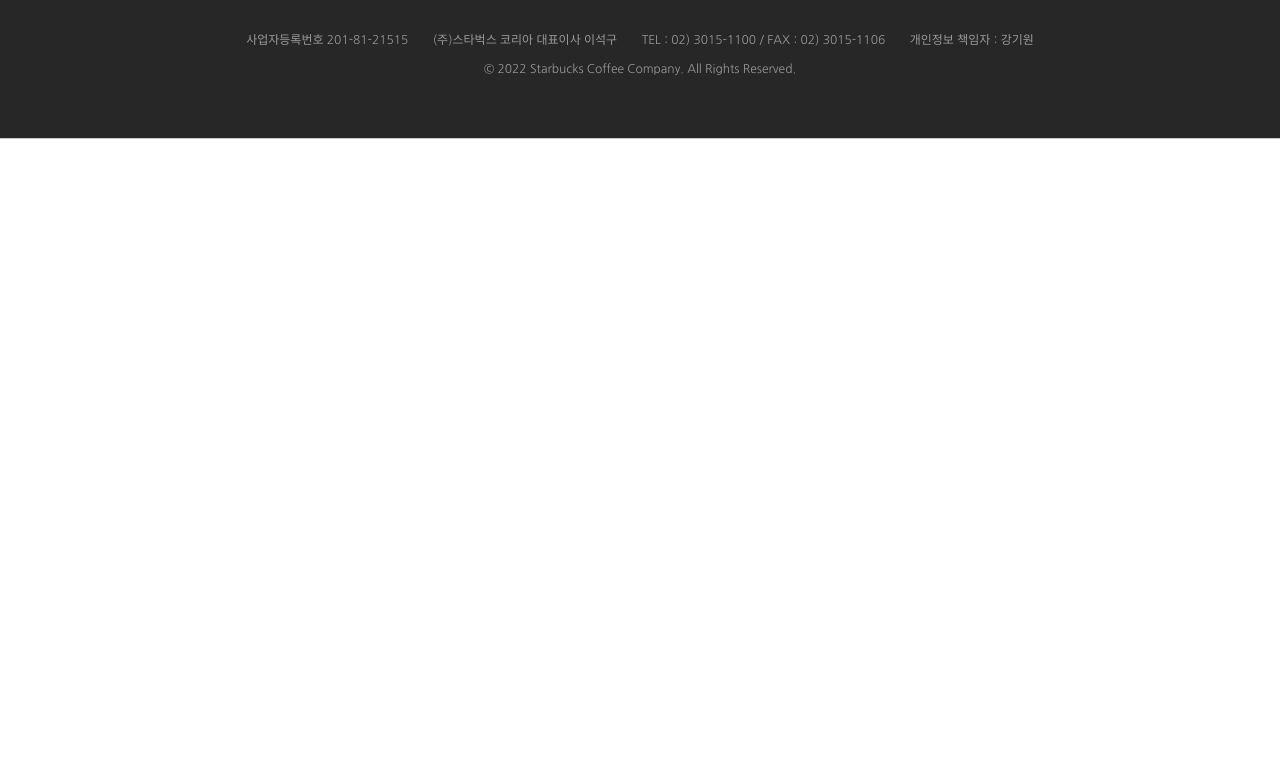
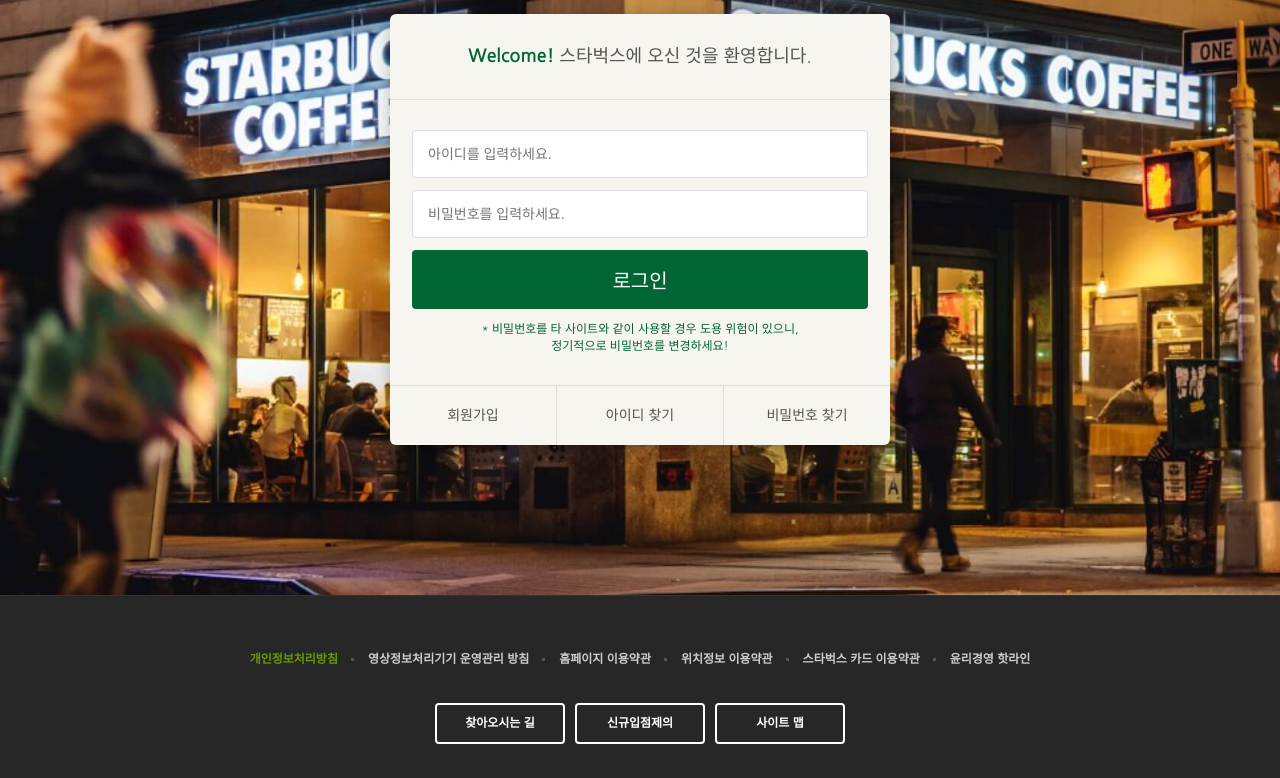
Before and after one commit to HongHaneul/starbucks, a plain HTML site: page signin/index.html in a window 1280 px wide. Shown: the part 272-1050 px from the top of the page. Before the commit the page ends 800 px from the top, so only its background shows below. Drawn offline with nearby package versions, Linux system fonts and the light colour scheme.

Commit message:
로그인 페이지 완성

```diff
--- /dev/null
+++ b/css/signin.css
@@ -0,0 +1,78 @@
+.signin {
+  margin-top: 120px;
+  padding: 100px 0 150px;
+  background-image: url("../images/signin_bg.jpg");
+  background-repeat: no-repeat;
+  background-position: center;
+  background-attachment: fixed;
+  background-size: cover;
+}
+.signin h1 {
+  color: #fff;
+  font-size: 30px;
+  font-weight: 700;
+  text-align: center;
+  margin-bottom: 24px;
+}
+.signin__card {
+  width: 500px;
+  margin: 0 auto;
+  border-radius: 6px;
+  background-color: #F6F5F0;
+  box-shadow: 2px 2px 20px rgba(0,0,0,.3);
+  color: #555;
+}
+.signin__card h2 {
+  padding: 30px;
+  font-size: 18px;
+  text-align: center;
+  border-bottom: 1px solid #ddd;
+}
+.signin__card h2 strong {
+  font-weight: 700;
+  color: #006633;
+}
+.signin__card form {
+  padding: 30px 22px;
+}
+.signin__card form input {
+  width: 100%;
+  margin-bottom: 12px;
+  padding: 15px;
+  border: 1px solid #ddd;
+  border-radius: 4px;
+  outline: none;
+  box-sizing: border-box;
+  font-size: 14px;
+}
+.signin__card form [type="submit"] {
+  background-color: #006633;
+  border: none;
+  color: #fff;
+  font-size: 20px;
+  cursor: pointer;
+}
+.signin__card form p {
+  font-size: 12px;
+  color: #006633;
+  text-align: center;
+}
+.signin__card .actions {
+  display: flex;
+  border-top: 1px solid #ddd;
+}
+.signin__card .actions a {
+  flex-grow: 1;
+  flex-basis: 0;
+  text-align: center;
+  padding: 20px;
+  color: #555;
+  font-size: 14px;
+  border-right: 1px solid #ddd;
+}
+.signin__card .actions a:hover {
+  text-decoration: underline;
+}
+.signin__card .actions a:last-child {
+  border-right: none;
+}
--- a/signin/index.html
+++ b/signin/index.html
@@ -36,6 +36,7 @@
   <link rel="stylesheet" href="https://fonts.googleapis.com/icon?family=Material+Icons" />
 
   <link rel="stylesheet" href="../css/common.css" />
+  <link rel="stylesheet" href="../css/signin.css" />
 
   <script defer src="../js/common.js"></script>
 </head>
@@ -370,12 +371,34 @@
       </ul>
 
     </div>
+  </header>
 
-    <section class="signin">
 
-    </section>
+  <section class="signin">
+    <h1>로그인</h1>
+    <div class="signin__card">
+      <h2>
+        <strong>Welcome!</strong> 스타벅스에 오신 것을 환영합니다.
+      </h2>
+      <form>
+        <input type="text" placeholder="아이디를 입력하세요." />
+        <input type="password" placeholder="비밀번호를 입력하세요." />
+        <input type="submit" value="로그인" />
+        <p>
+          * 비밀번호를 타 사이트와 같이 사용할 경우 도용 위험이 있으니,<br />
+          정기적으로 비밀번호를 변경하세요!
+        </p>
+      </form>
+      <div class="actions">
+        <a href="javascript:void(0)">회원가입</a>
+        <a href="javascript:void(0)">아이디 찾기</a>
+        <a href="javascript:void(0)">비밀번호 찾기</a>
+      </div>
+    </div>
+  </section>
 
-  <!-- FOOTER -->
+
+  <!--FOOTER-->
   <footer>
     <div class="inner">
 
```
Also changed, not shown: css/main.css (+0 -7 lines).
